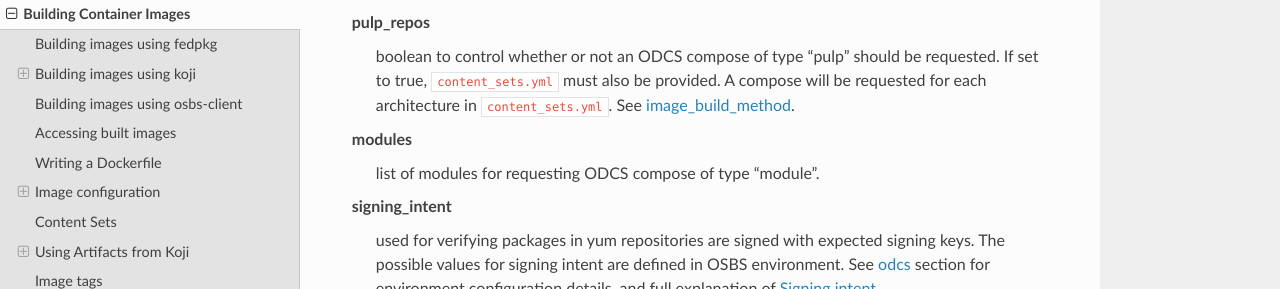
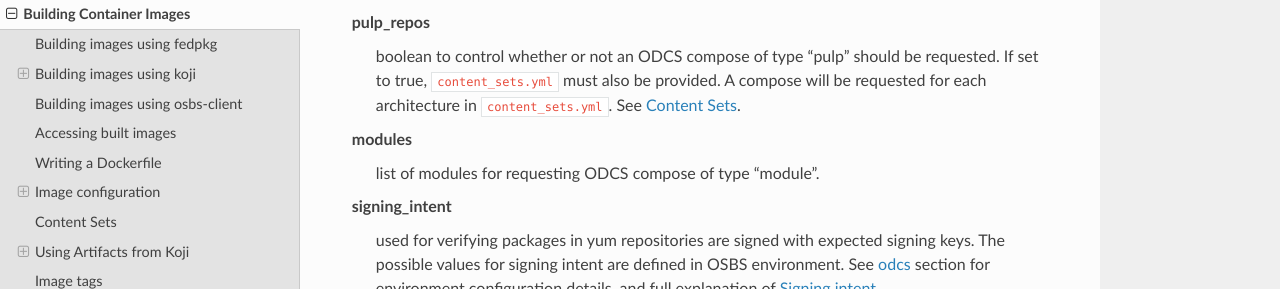
Before and after one commit to containerbuildsystem/osbs-docs, a Sphinx documentation site: the page built from docs/users.rst, in a window 1280 px wide and 900 px high, scrolled down 7390 px. Shown: the part 162-451 px from the top of the window. Built offline with Sphinx 7.4.7 and the Read the Docs theme 2.0.0, drawn with Linux system fonts in a browser that asks for light colours.

Commit message:
users: align content_sets.yml anchor with "Content Sets" section
Prior to this change, the content_sets anchor was pointing at the
image_build_method section. This caused Sphinx to generate links like
"See image_build_method" instead of "See content_sets.yml".

```diff
--- a/docs/users.rst
+++ b/docs/users.rst
@@ -584,6 +582,8 @@ In order to use the **imagebuilder** plugin, the imagebuilder_ binary must be
 available and in the PATH for the builder image, or an error will result.
 
 .. _imagebuilder: https://github.com/openshift/imagebuilder/
+
+.. _content_sets.yml:
 
 Content Sets
 ------------
```
Also changed, not shown: other parts of docs/users.rst (+0 -2 lines).
